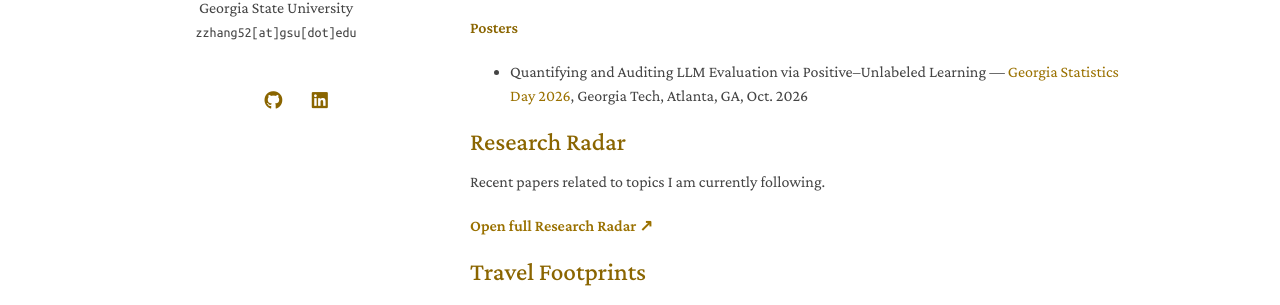
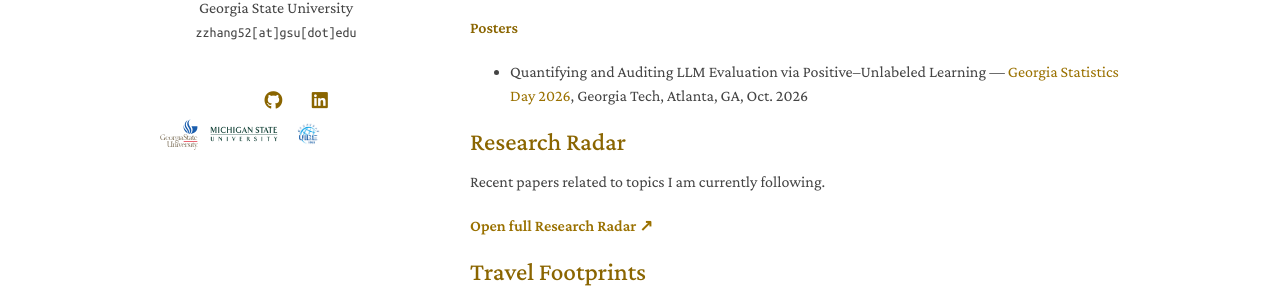
Before and after one commit to zilong7832/zilong7832.github.io, a Jekyll site: the page built from radar.md, in a window 1280 px wide. Shown: the part 343-648 px from the top of the page. Built offline with Jekyll 4.4.1, drawn with Linux system fonts in a browser that asks for light colours; a style sheet for code colours, icons or effects is not loaded.

Commit message:
Add university logos and link full school names

```diff
--- a/_layouts/homepage.html
+++ b/_layouts/homepage.html
@@ -88,6 +88,17 @@
           </a>
           {% endif %}
         </div>
+        <div class="school-logos" aria-label="Universities attended">
+          <a class="school-logo school-logo-gsu" href="https://www.gsu.edu/" title="Georgia State University">
+            <img src="{{ '/assets/img/logo-gsu.svg' | relative_url }}" alt="Georgia State University logo" />
+          </a>
+          <a class="school-logo school-logo-msu" href="https://msu.edu/" title="Michigan State University">
+            <img src="{{ '/assets/img/logo-msu.png' | relative_url }}" alt="Michigan State University logo" />
+          </a>
+          <a class="school-logo school-logo-uibe" href="https://english.uibe.edu.cn/" title="University of International Business and Economics">
+            <img src="{{ '/assets/img/logo-uibe.jpg' | relative_url }}" alt="University of International Business and Economics logo" />
+          </a>
+        </div>
         <br>
       </header>
       <section>
--- a/_sass/minimal-light.scss
+++ b/_sass/minimal-light.scss
@@ -113,6 +113,45 @@ body {
   color: #0b4a7a;
 }
 
+.school-link {
+  color: #1769aa;
+}
+
+.school-logos {
+  display: flex;
+  align-items: center;
+  gap: 12px;
+  margin: -0.25rem 0 0.25rem;
+}
+
+.school-logo {
+  display: inline-flex;
+  align-items: center;
+  justify-content: center;
+  height: 38px;
+}
+
+.school-logo img {
+  display: block;
+  width: auto;
+  height: auto;
+  max-height: 34px;
+  max-width: 72px;
+  object-fit: contain;
+}
+
+.school-logo-gsu img {
+  max-width: 38px;
+}
+
+.school-logo-msu img {
+  max-width: 68px;
+}
+
+.school-logo-uibe img {
+  max-width: 38px;
+}
+
 @media (prefers-color-scheme: dark) {
   .reviewer-link {
     color: #69bfff;
@@ -120,6 +159,10 @@ body {
 
   .reviewer-link:hover {
     color: #9bd4ff;
+  }
+
+  .school-link {
+    color: #69bfff;
   }
 
   .top-nav {
@@ -179,6 +222,7 @@ html[data-theme="dark"] .theme-toggle { color: #3eb7f0; }
 html[data-theme="dark"] .top-nav a.active { border-color: #3eb7f0; }
 html[data-theme="dark"] .reviewer-link { color: #69bfff; }
 html[data-theme="dark"] .reviewer-link:hover { color: #9bd4ff; }
+html[data-theme="dark"] .school-link { color: #69bfff; }
 html[data-theme="dark"] .theme-toggle:hover,
 html[data-theme="dark"] .theme-toggle:focus-visible { border-color: #3eb7f0; background-color: #20212b; }
 
@@ -203,6 +247,7 @@ html[data-theme="dark"] .theme-toggle:focus-visible { border-color: #3eb7f0; bac
   html[data-theme="light"] .social-icons a:hover { background-color: #fff; }
   html[data-theme="light"] .top-nav { border-bottom-color: #e5e5e5; }
   html[data-theme="light"] .top-nav a { color: #9a7100; }
+  html[data-theme="light"] .school-link { color: #1769aa; }
   html[data-theme="light"] .theme-toggle { color: #8a6500; }
   html[data-theme="light"] .top-nav a:hover,
   html[data-theme="light"] .top-nav a.active,
```
Also changed, not shown: index.md (+1 -1 lines), assets/img/logo-gsu.svg (added), assets/img/logo-msu.png (added), assets/img/logo-uibe.jpg (added).
